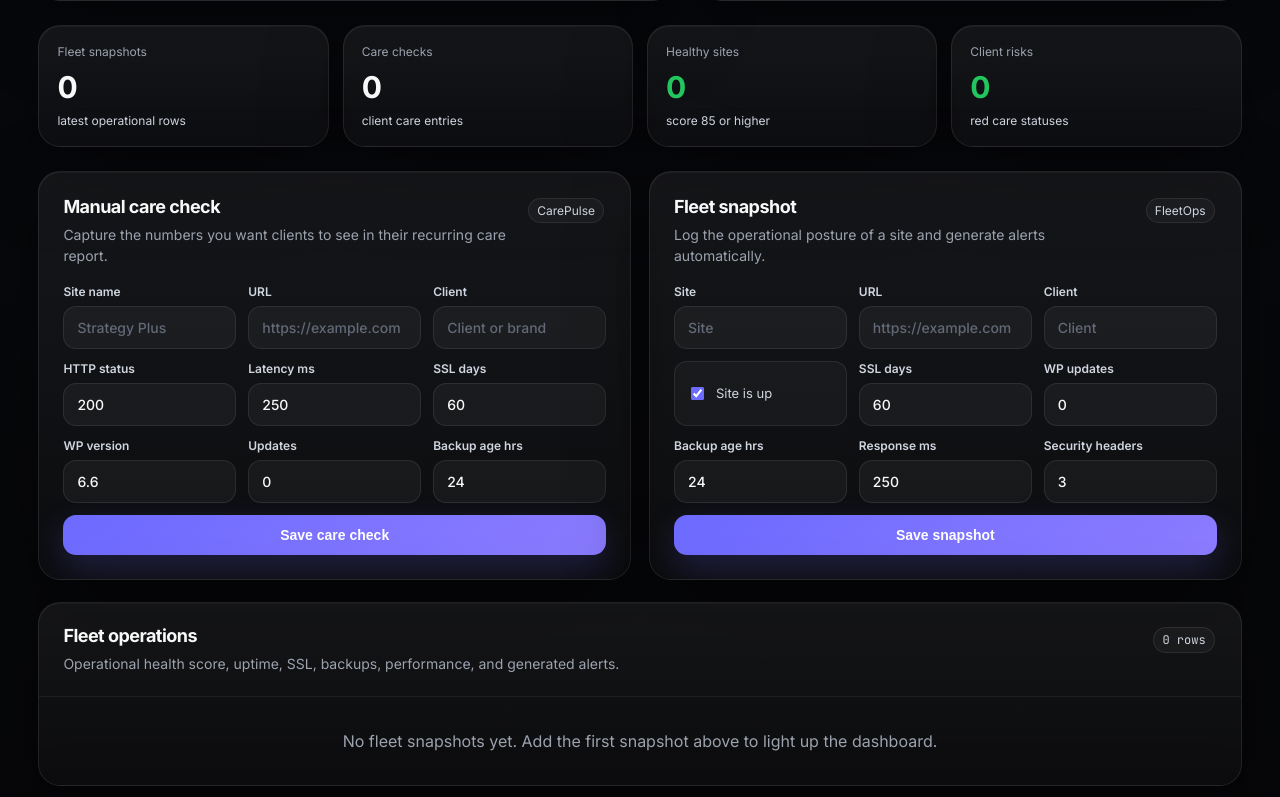
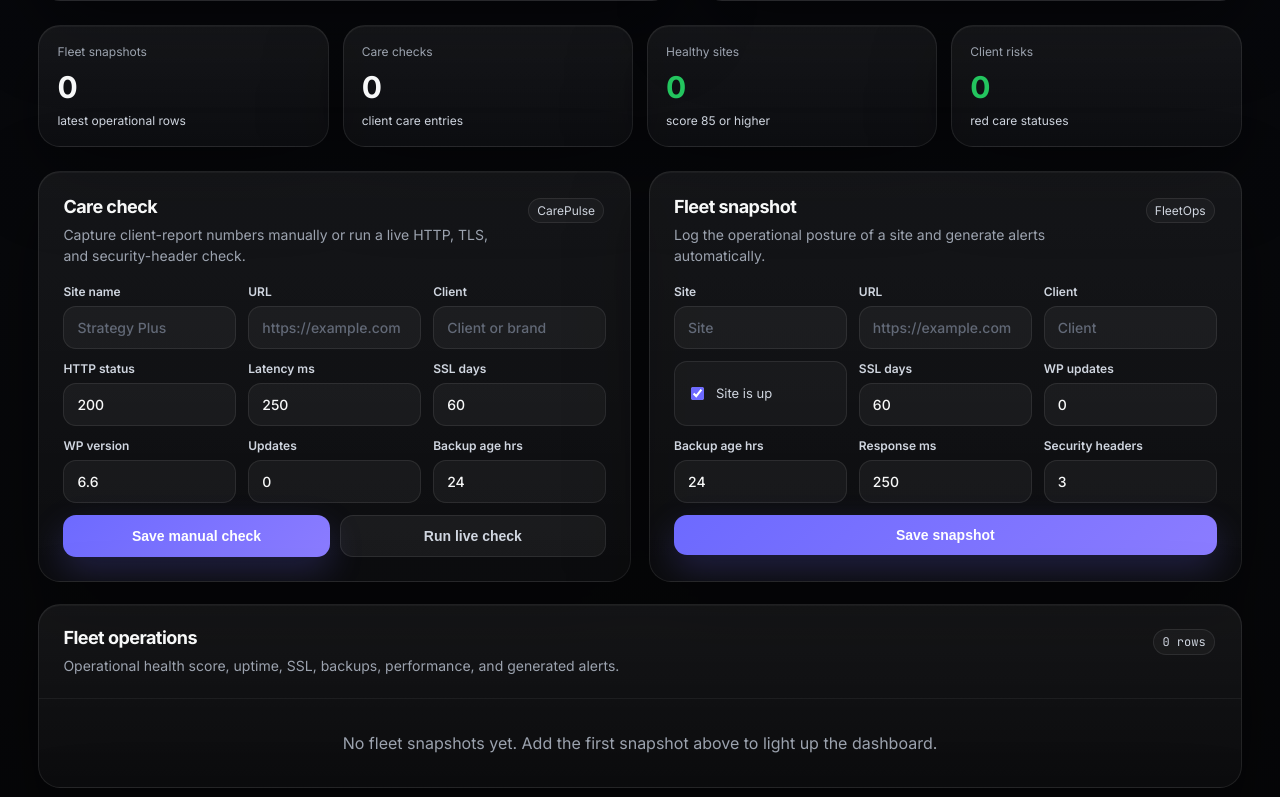
Before and after one commit to frobobbo/WP_Fleet_Ops, a FastAPI app: page / in a window 1280 px wide. Shown: the part 733-1530 px from the top of the page. Run offline with FastAPI, Linux system fonts and the light colour scheme; data that the repository does not hold is empty.

Commit message:
feat: expose live care checks in dashboard

```diff
--- a/templates/index.html
+++ b/templates/index.html
@@ -70,7 +70,7 @@
     .grid{display:grid;grid-template-columns:1fr 1fr;gap:18px;margin-bottom:22px}.card{padding:24px}.card-head{display:flex;justify-content:space-between;gap:14px;align-items:flex-start;margin-bottom:18px}.card h3,.table-card h3{font-size:18px;letter-spacing:-.03em;margin:0}.card p,.table-card p{color:var(--muted);line-height:1.5;margin:7px 0 0;font-size:14px}
     form{display:grid;gap:12px}.form-grid{display:grid;grid-template-columns:repeat(3,1fr);gap:12px}.field{display:grid;gap:7px}.field label{color:var(--soft);font-size:12px;font-weight:560}.field.full{grid-column:1/-1}
     input{width:100%;background:rgba(255,255,255,.045);border:1px solid var(--line);border-radius:13px;color:var(--text);padding:12px 13px;font:500 14px 'Inter',system-ui;outline:none;transition:.18s ease}input:focus{border-color:rgba(139,124,255,.72);box-shadow:0 0 0 4px rgba(109,106,255,.13);background:rgba(255,255,255,.065)}input::placeholder{color:#626977}.check-field{display:flex;align-items:center;gap:9px;background:rgba(255,255,255,.035);border:1px solid var(--line);border-radius:13px;padding:10px 12px;color:var(--soft);font-size:13px}.check-field input{width:auto;accent-color:var(--brand)}
-    button{cursor:pointer;border:0;border-radius:13px;background:linear-gradient(135deg,var(--brand),var(--brand-2));color:white;padding:12px 15px;font-weight:650;font-size:14px;box-shadow:0 14px 34px rgba(109,106,255,.22)}
+    button{cursor:pointer;border:0;border-radius:13px;background:linear-gradient(135deg,var(--brand),var(--brand-2));color:white;padding:12px 15px;font-weight:650;font-size:14px;box-shadow:0 14px 34px rgba(109,106,255,.22)}.form-actions{display:flex;gap:10px;flex-wrap:wrap}.form-actions button{flex:1 1 180px}.form-actions .secondary{background:rgba(255,255,255,.055);border:1px solid var(--line);color:var(--soft);box-shadow:none}
     .tables{display:grid;gap:18px}.table-card{padding:0}.table-header{padding:22px 24px;border-bottom:1px solid var(--line-2);display:flex;justify-content:space-between;gap:12px;align-items:flex-start}.table-wrap{overflow-x:auto}table{width:100%;border-collapse:collapse;min-width:920px}th{color:#808797;text-transform:uppercase;letter-spacing:.08em;font-size:11px;text-align:left;font-weight:650;background:rgba(255,255,255,.018)}td,th{padding:15px 18px;border-bottom:1px solid var(--line-2);vertical-align:top}td{color:var(--soft);font-size:13px}tbody tr:hover{background:rgba(255,255,255,.026)}.site-name{color:var(--text);font-weight:650}.score{display:inline-flex;align-items:center;gap:8px;font-family:'JetBrains Mono',monospace}.dot{width:8px;height:8px;border-radius:50%;background:currentColor;box-shadow:0 0 18px currentColor}.tag{display:inline-flex;border:1px solid var(--line);border-radius:999px;padding:4px 8px;margin:2px;color:var(--soft);background:rgba(255,255,255,.035);font-size:12px}.empty{padding:34px 24px;color:var(--muted);text-align:center}.report-link{display:flex;justify-content:flex-end;margin-top:20px}.mono{font-family:'JetBrains Mono',ui-monospace,monospace}.footer-note{color:#6f7685;font-size:12px;text-align:center;margin-top:28px}
     @media (max-width:1050px){.hero,.grid{grid-template-columns:1fr}.metrics{grid-template-columns:repeat(2,1fr)}.form-grid{grid-template-columns:repeat(2,1fr)}}
     @media (max-width:680px){.shell{padding:20px 14px 40px}.topbar{align-items:flex-start;flex-direction:column}.hero-card{padding:28px}.metrics,.form-grid{grid-template-columns:1fr}.hero h2{font-size:42px}.table-header{flex-direction:column}.nav{justify-content:flex-start}}
@@ -141,7 +141,7 @@
 
     <section class="grid">
       <div class="card" id="care-form">
-        <div class="card-head"><div><h3>Manual care check</h3><p>Capture the numbers you want clients to see in their recurring care report.</p></div><span class="tag">CarePulse</span></div>
+        <div class="card-head"><div><h3>Care check</h3><p>Capture client-report numbers manually or run a live HTTP, TLS, and security-header check.</p></div><span class="tag">CarePulse</span></div>
         <form method="post" action="/care/manual-check">
           <div class="form-grid">
             <div class="field"><label>Site name</label><input name="name" placeholder="Strategy Plus" required></div>
@@ -154,7 +154,10 @@
             <div class="field"><label>Updates</label><input name="update_count" type="number" value="0"></div>
             <div class="field"><label>Backup age hrs</label><input name="backup_age_hours" type="number" value="24"></div>
           </div>
-          <button>Save care check</button>
+          <div class="form-actions">
+            <button type="submit">Save manual check</button>
+            <button class="secondary" type="submit" formaction="/care/fetch-check" formmethod="post">Run live check</button>
+          </div>
         </form>
       </div>
 
```
Also changed, not shown: tests/test_api.py (+10 -0 lines).
